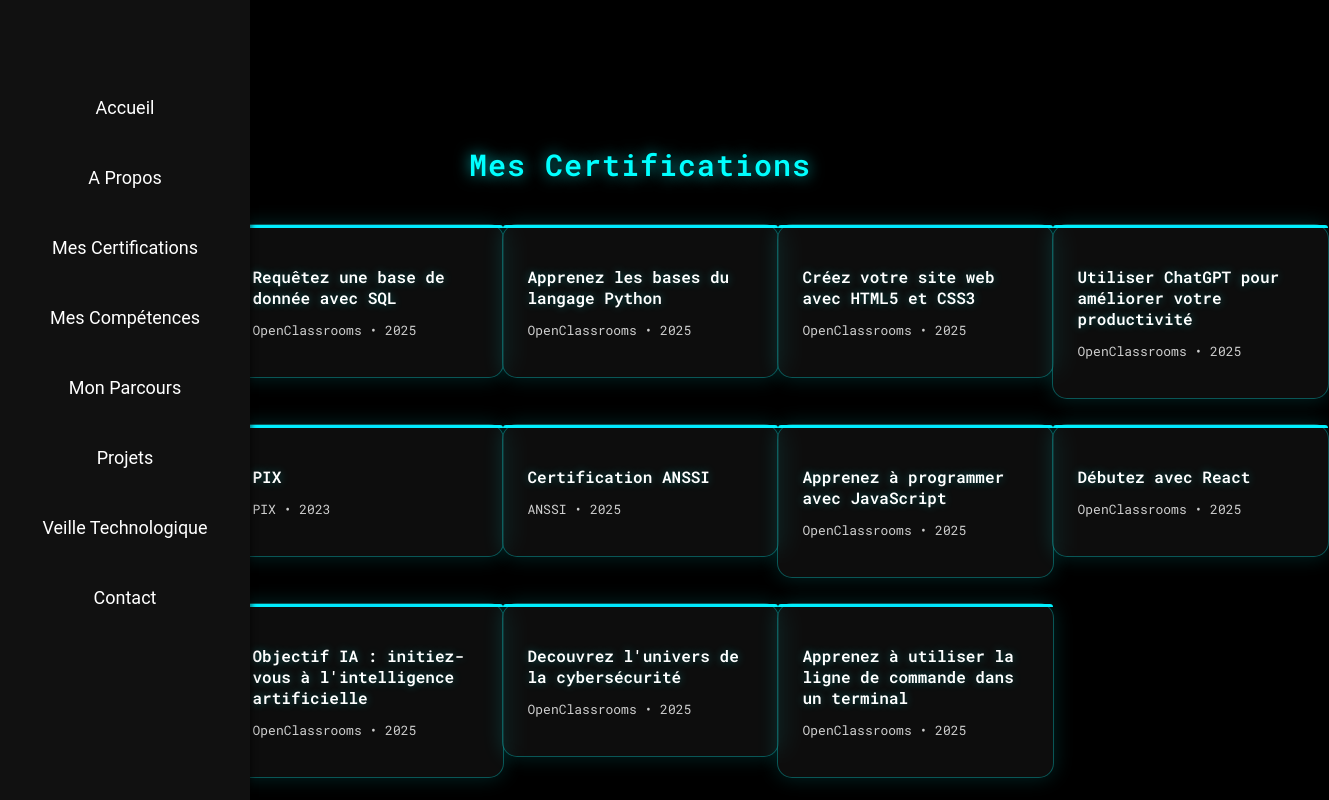
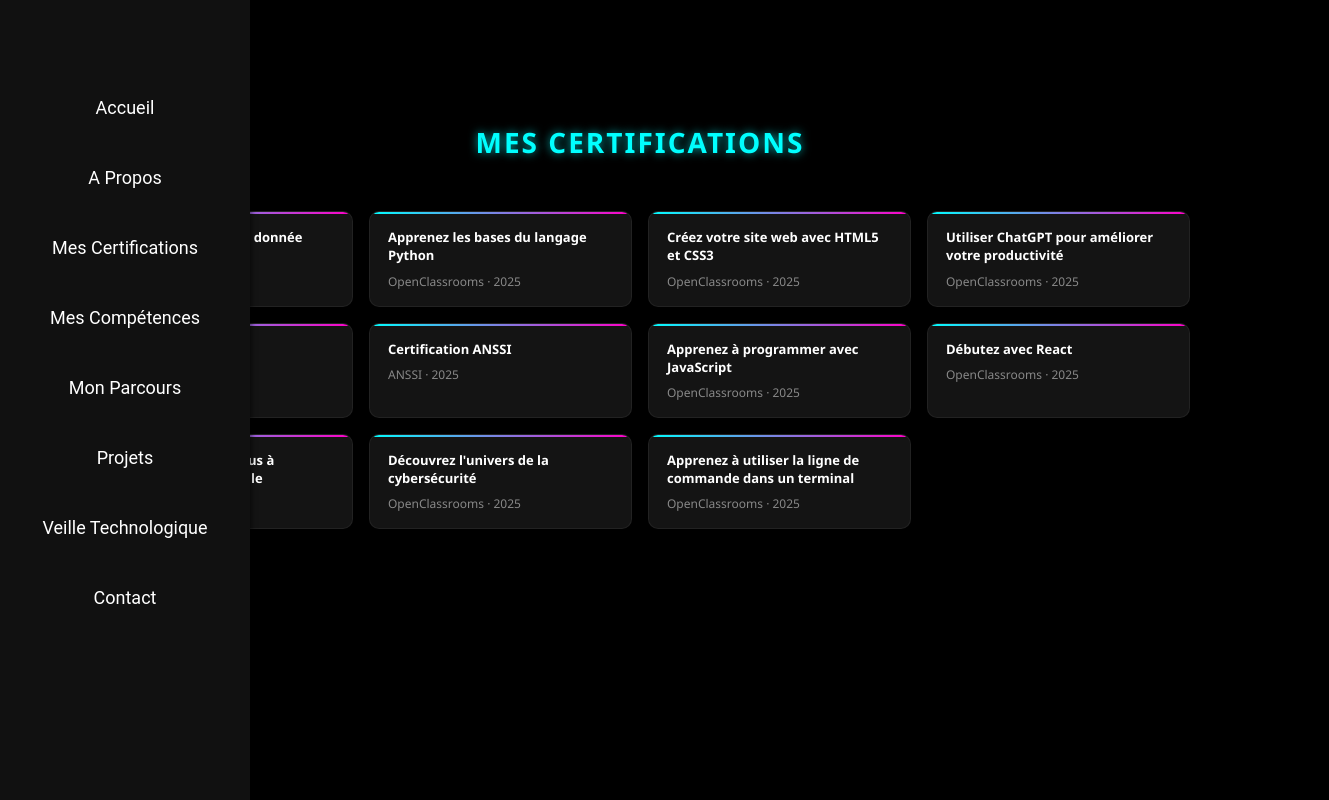
Before and after one commit to David-533/Portfolio, a Vue app: page /Portfolio/certifications in a window 1280 px wide. Shown: the top 800 px of the page, 1329 px wide, since content can reach past the window. Built offline with nearby package versions, Linux system fonts and the light colour scheme.

Commit message:
optimise certifications

```diff
--- a/src/Views/Certifications.vue
+++ b/src/Views/Certifications.vue
@@ -1,15 +1,15 @@
 <template>
   <section id="mescertifications" class="section">
     <h2>Mes Certifications</h2>
-
     <div class="certif-grid">
       <div
         v-for="(certif, index) in certifications"
         :key="index"
         class="certif-card"
+        :style="{ animationDelay: (index * 0.08) + 's' }"
       >
         <h3>{{ certif.nom }}</h3>
-        <p class="source">{{ certif.source }} • {{ certif.annee }}</p>
+        <p class="source">{{ certif.source }} · {{ certif.annee }}</p>
       </div>
     </div>
   </section>
@@ -30,7 +30,7 @@
         { nom: "Apprenez à programmer avec JavaScript", source: "OpenClassrooms", annee: "2025" },
         { nom: "Débutez avec React", source: "OpenClassrooms", annee: "2025" },
         { nom: "Objectif IA : initiez-vous à l'intelligence artificielle", source: "OpenClassrooms", annee: "2025" },
-        { nom: "Decouvrez l'univers de la cybersécurité", source: "OpenClassrooms", annee: "2025" },
+        { nom: "Découvrez l'univers de la cybersécurité", source: "OpenClassrooms", annee: "2025" },
         { nom: "Apprenez à utiliser la ligne de commande dans un terminal", source: "OpenClassrooms", annee: "2025" },
       ]
     };
@@ -39,75 +39,43 @@
 </script>
 
 <style scoped>
-@import url('https://fonts.googleapis.com/css2?family=Roboto+Mono:wght@400;600&display=swap');
-
-/* --- Section principale --- */
 .section {
+  padding: 100px 40px 60px;
+  max-width: 1100px;
+  margin: 0 auto;
   text-align: center;
-  padding: 120px 20px 60px 20px; /* ajusté pour ne pas chevaucher la navbar */
-  background-color: black;
-  color: white;
-  font-family: 'Roboto Mono', monospace;
-  min-height: 100vh;
+  color: #fff;
+  font-family: 'Segoe UI', sans-serif;
 }
 
 h2 {
-  font-size: 30px;
   color: #00ffff;
-  margin-bottom: 40px;
-  text-shadow: 0 0 15px #00ffffaa;
-  animation: fadeInDown 1s ease;
-  letter-spacing: 1px;
+  text-shadow: 0 0 10px #00ffffaa;
+  margin-bottom: 50px;
+  font-size: 28px;
+  letter-spacing: 2px;
+  text-transform: uppercase;
 }
 
-/* --- Grille des certifications --- */
+/* Grille */
 .certif-grid {
   display: grid;
-  grid-template-columns: repeat(4, minmax(250px, 1fr));
-  gap: 25px;
-
-  justify-content: start;   /* aligne la grille à gauche */
-  justify-items: center;    /* centre chaque carte dans sa colonne */
-  align-items: start;
-
-  max-width: 1400px;
-  margin: 0 auto;
-  padding: 0 20px 0 220px;   /* <── décalage vers la droite (augmente cette valeur si besoin) */
+  grid-template-columns: repeat(4, 1fr);
+  gap: 16px;
 }
 
-/* Tablettes */
-@media (max-width: 1024px) {
-  .certif-grid {
-    grid-template-columns: repeat(2, minmax(250px, 1fr));
-    padding: 0 15px 0 50px; /* ajuste un peu moins à droite sur tablette */
-  }
-}
-
-/* Mobiles */
-@media (max-width: 600px) {
-  .certif-grid {
-    grid-template-columns: 1fr;
-    gap: 15px;
-    padding: 0 10px; /* centré sur mobile */
-  }
-}
-
-/* --- Carte de certification --- */
+/* Carte */
 .certif-card {
-  background: rgba(255, 255, 255, 0.05);
-  border: 1px solid rgba(0, 255, 255, 0.3);
-  box-shadow: 0 0 20px rgba(0, 255, 255, 0.15);
-  backdrop-filter: blur(10px);
-  border-radius: 15px;
-  padding: 25px;
-  width: 90%;
-  max-width: 300px;
-  color: white;
+  background: #141414;
+  border: 1px solid #ffffff0f;
+  border-radius: 10px;
+  padding: 16px 18px;
   text-align: left;
   position: relative;
-  transition: all 0.4s ease;
+  overflow: hidden;
+  transition: transform 0.3s ease, border-color 0.3s ease;
   opacity: 0;
-  animation: fadeInUp 0.8s forwards;
+  animation: fadeInUp 0.5s forwards;
 }
 
 .certif-card::before {
@@ -115,59 +83,47 @@
   position: absolute;
   top: 0;
   left: 0;
-  height: 3px;
+  height: 2px;
   width: 100%;
-  background: linear-gradient(90deg, #00ffff, #00e5ff, #00ffff);
-  background-size: 200% 100%;
-  animation: glowLine 4s linear infinite;
-  border-radius: 15px 15px 0 0;
+  background: linear-gradient(90deg, #00ffff, #ff00c8);
+  border-radius: 10px 10px 0 0;
 }
 
-/* Délai d’animation pour chaque carte */
-.certif-card:nth-child(1) { animation-delay: 0.1s; }
-.certif-card:nth-child(2) { animation-delay: 0.2s; }
-.certif-card:nth-child(3) { animation-delay: 0.3s; }
-.certif-card:nth-child(4) { animation-delay: 0.4s; }
-.certif-card:nth-child(5) { animation-delay: 0.5s; }
-.certif-card:nth-child(6) { animation-delay: 0.6s; }
-.certif-card:nth-child(7) { animation-delay: 0.7s; }
-.certif-card:nth-child(8) { animation-delay: 0.8s; }
-.certif-card:nth-child(9) { animation-delay: 0.9s; }
-.certif-card:nth-child(10) { animation-delay: 1s; }
-
-/* Effet au survol */
 .certif-card:hover {
-  transform: translateY(-8px) scale(1.03);
-  border-color: #00ffff99;
-  box-shadow: 0 0 30px #00ffff66;
+  transform: translateY(-4px);
+  border-color: #00ffff33;
 }
 
-/* --- Texte des cartes --- */
 .certif-card h3 {
-  font-size: 16px;
+  font-size: 13px;
   font-weight: 600;
-  margin-bottom: 12px;
-  text-shadow: 0 0 10px #00ffff55;
+  margin: 0 0 8px;
+  line-height: 1.4;
+  color: #fff;
 }
 
 .certif-card .source {
-  font-size: 13px;
-  opacity: 0.8;
+  font-size: 12px;
+  color: #888;
+  margin: 0;
 }
 
-/* --- Animations --- */
+/* Animations */
 @keyframes fadeInUp {
-  from { transform: translateY(40px); opacity: 0; }
-  to { transform: translateY(0); opacity: 1; }
+  from { opacity: 0; transform: translateY(20px); }
+  to { opacity: 1; transform: translateY(0); }
 }
 
-@keyframes fadeInDown {
-  from { transform: translateY(-30px); opacity: 0; }
-  to { transform: translateY(0); opacity: 1; }
+/* Responsive */
+@media (max-width: 1024px) {
+  .certif-grid { grid-template-columns: repeat(3, 1fr); }
 }
 
-@keyframes glowLine {
-  0% { background-position: 0% 50%; }
-  100% { background-position: 200% 50%; }
+@media (max-width: 768px) {
+  .certif-grid { grid-template-columns: repeat(2, 1fr); }
+}
+
+@media (max-width: 480px) {
+  .certif-grid { grid-template-columns: 1fr; }
 }
 </style>
```
